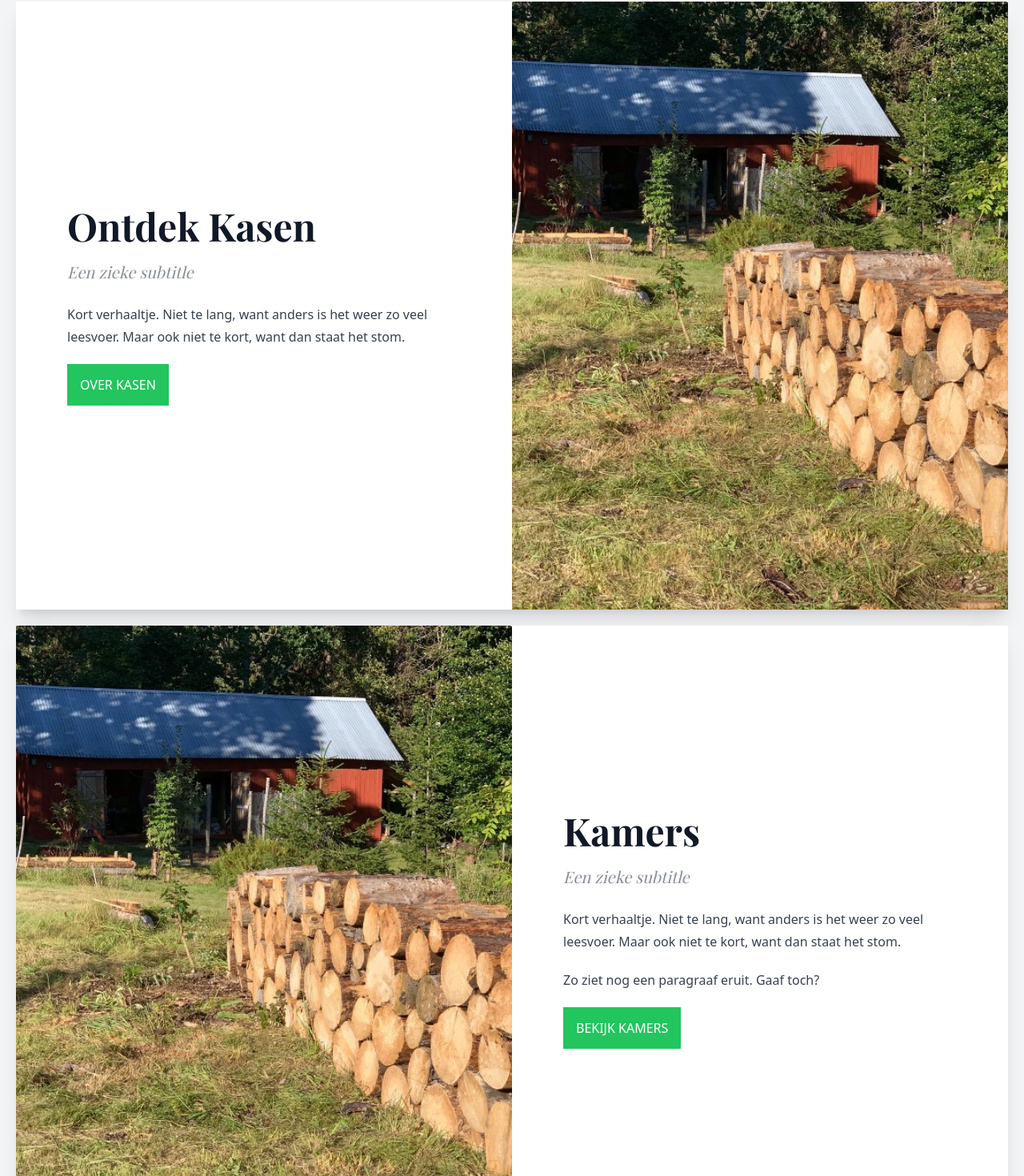
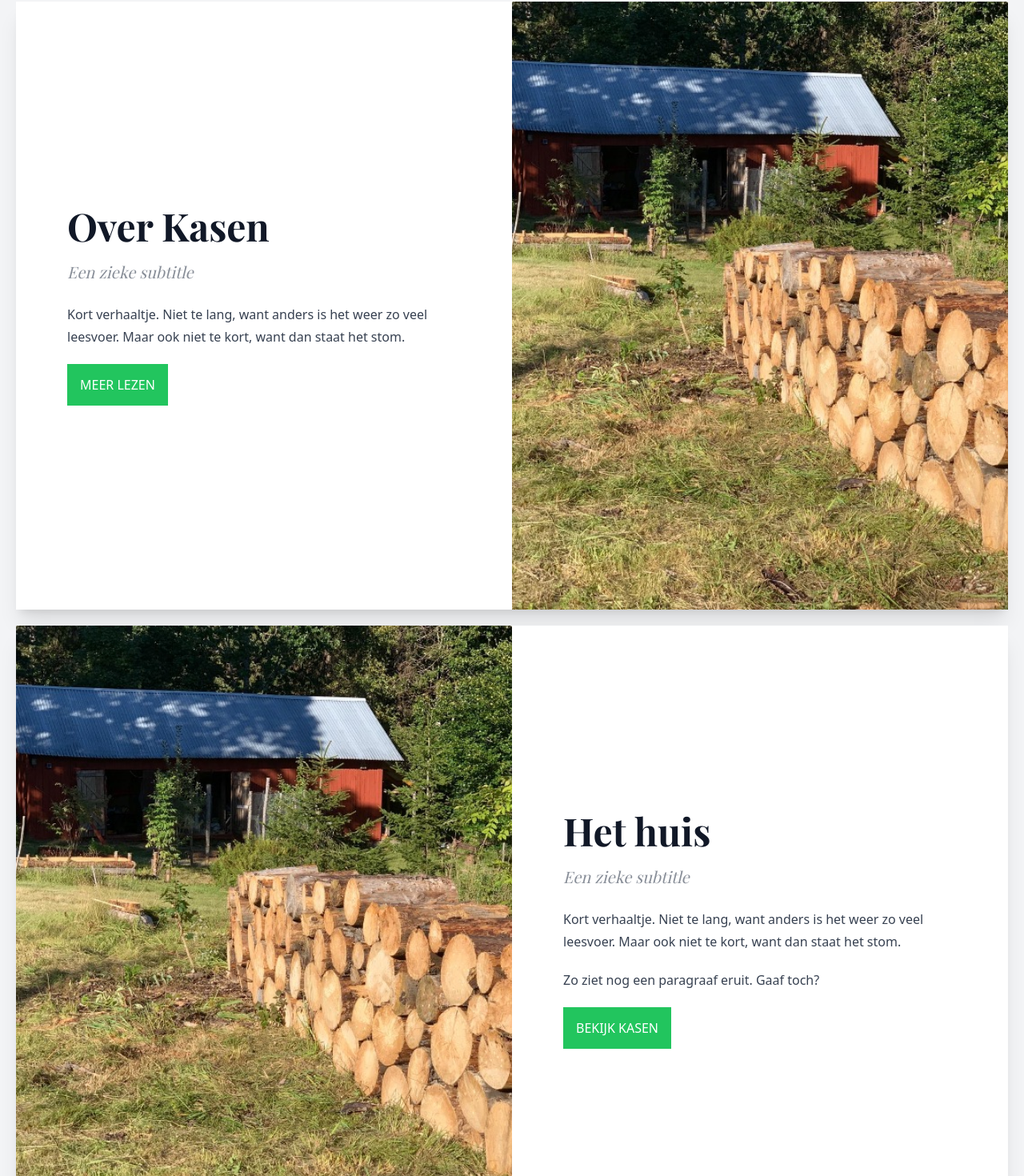
Before and after one commit to nielsrowinbik/kasen, a Next.js app: page / in a window 1280 px wide. Shown: the part 798-2268 px from the top of the page at 80% size. Built offline with nearby package versions, Linux system fonts and the light colour scheme; a web font is replaced by a local one.

Commit message:
Minor content changes

```diff
--- a/pages/index.tsx
+++ b/pages/index.tsx
@@ -22,21 +22,21 @@ const IndexPage = () => {
         <ImageSection.Img src="/assets/images/kasen_buiten_4.jpg" />
         <ImageSection.Content>
           <ImageSection.Header>
-            <ImageSection.Title>Ontdek Kasen</ImageSection.Title>
+            <ImageSection.Title>Over Kasen</ImageSection.Title>
             <ImageSection.Subtitle>Een zieke subtitle</ImageSection.Subtitle>
           </ImageSection.Header>
           <p>
             Kort verhaaltje. Niet te lang, want anders is het weer zo veel
             leesvoer. Maar ook niet te kort, want dan staat het stom.
           </p>
-          <ImageSection.Button href="/over">Over Kasen</ImageSection.Button>
+          <ImageSection.Button href="/over">Meer lezen</ImageSection.Button>
         </ImageSection.Content>
       </ImageSection>
       <ImageSection>
         <ImageSection.Img src="/assets/images/kasen_buiten_4.jpg" />
         <ImageSection.Content>
           <ImageSection.Header>
-            <ImageSection.Title>Kamers</ImageSection.Title>
+            <ImageSection.Title>Het huis</ImageSection.Title>
             <ImageSection.Subtitle>Een zieke subtitle</ImageSection.Subtitle>
           </ImageSection.Header>
           <p>
@@ -44,7 +44,7 @@ const IndexPage = () => {
             leesvoer. Maar ook niet te kort, want dan staat het stom.
           </p>
           <p>Zo ziet nog een paragraaf eruit. Gaaf toch?</p>
-          <ImageSection.Button href="/over">Bekijk kamers</ImageSection.Button>
+          <ImageSection.Button href="/over">Bekijk Kasen</ImageSection.Button>
         </ImageSection.Content>
       </ImageSection>
       <ImageSection>
```
